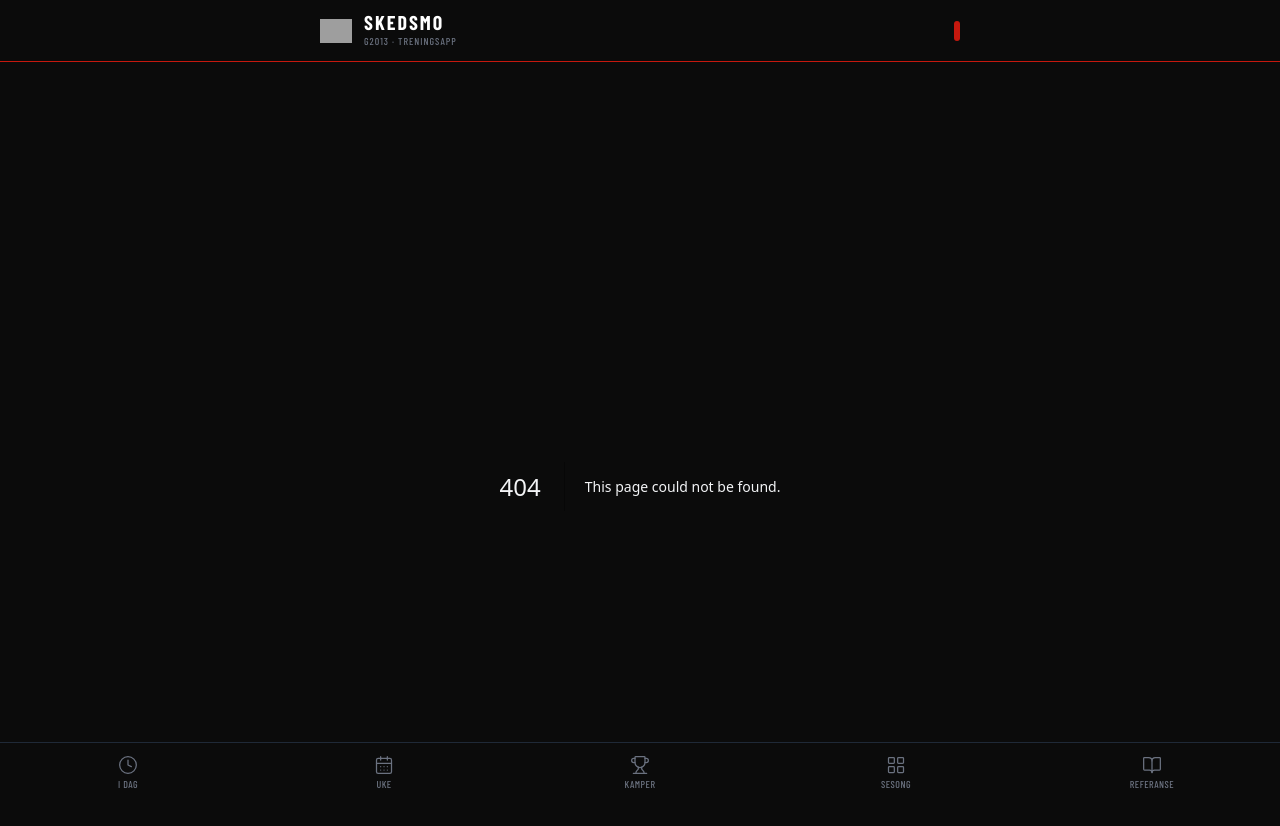
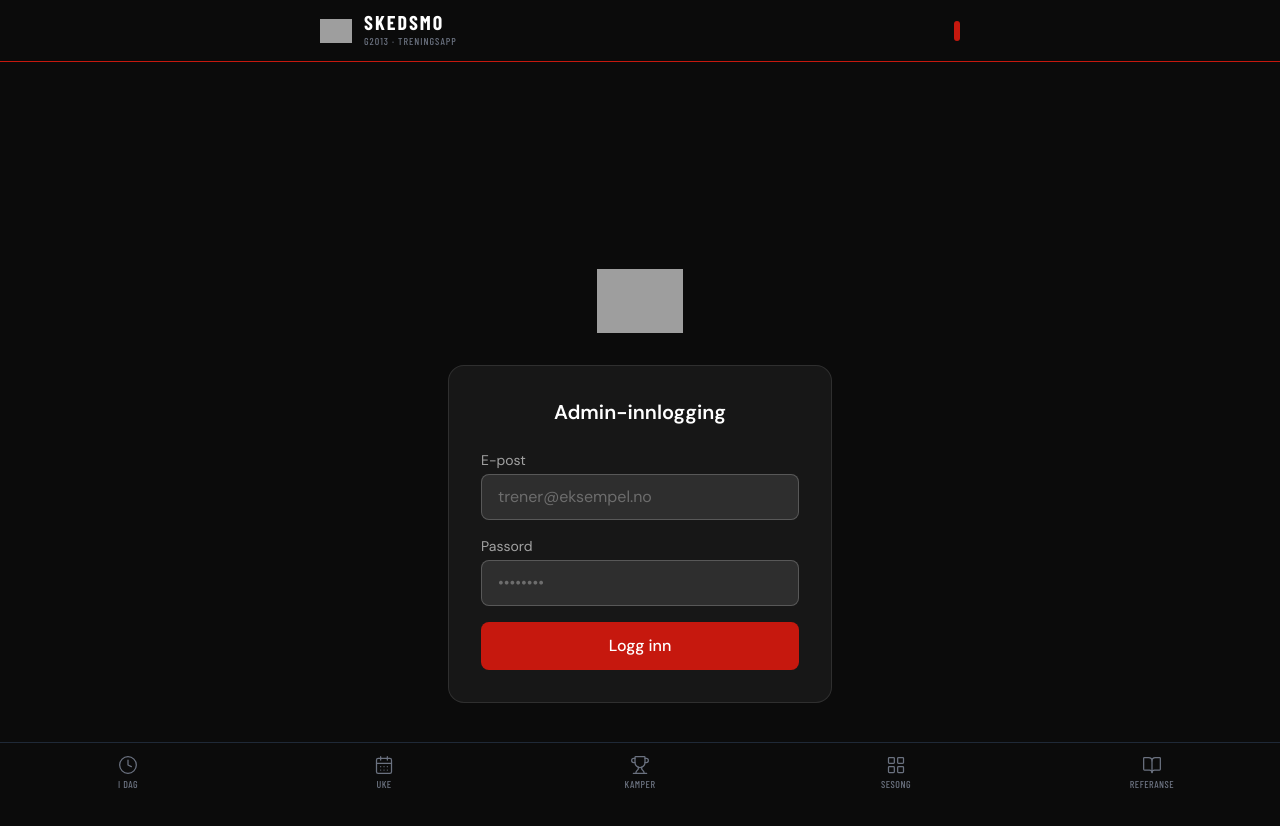
Before and after one commit to marsvar/skedsmo-gutter-2013, a Next.js app: page /admin/login in a window 1280 px wide. Before the commit this address had no page. Shown: the top 826 px of the page. Built offline with nearby package versions, Linux system fonts and the light colour scheme; grey boxes are pictures that could not be loaded; a web font is replaced by a local one.

Commit message:
feat(admin): add login page and sign-out route

```diff
--- /dev/null
+++ b/src/app/admin/login/page.tsx
@@ -0,0 +1,94 @@
+'use client'
+
+import { useState } from 'react'
+import { useRouter } from 'next/navigation'
+import { createSupabaseBrowserClient } from '@/lib/supabase/browser'
+
+export default function AdminLoginPage() {
+  const router = useRouter()
+  const [email, setEmail] = useState('')
+  const [password, setPassword] = useState('')
+  const [error, setError] = useState<string | null>(null)
+  const [loading, setLoading] = useState(false)
+
+  async function handleSubmit(e: React.FormEvent) {
+    e.preventDefault()
+    setError(null)
+    setLoading(true)
+
+    const supabase = createSupabaseBrowserClient()
+    const { error: signInError } = await supabase.auth.signInWithPassword({ email, password })
+
+    if (signInError) {
+      setError('Feil e-post eller passord.')
+      setLoading(false)
+      return
+    }
+
+    router.replace('/admin')
+  }
+
+  return (
+    <div className="min-h-screen flex items-center justify-center bg-[#0b0b0b]">
+      <div className="w-full max-w-sm">
+        {/* Logo */}
+        <div className="flex justify-center mb-8">
+          {/* eslint-disable-next-line @next/next/no-img-element */}
+          <img src="https://skedsmofk.no/images/logo.png" alt="Skedsmo FK" className="h-16 w-auto" />
+        </div>
+
+        <div className="bg-white/5 border border-white/10 rounded-2xl p-8">
+          <h1 className="text-white text-xl font-semibold mb-6 text-center">Admin-innlogging</h1>
+
+          <form onSubmit={handleSubmit} className="space-y-4">
+            <div>
+              <label htmlFor="email" className="block text-sm text-white/60 mb-1">
+                E-post
+              </label>
+              <input
+                id="email"
+                type="email"
+                autoComplete="email"
+                required
+                value={email}
+                onChange={(e) => setEmail(e.target.value)}
+                className="w-full bg-white/10 border border-white/20 rounded-lg px-4 py-2.5 text-white placeholder-white/30 focus:outline-none focus:ring-2 focus:ring-[#c6180e] focus:border-transparent"
+                placeholder="trener@eksempel.no"
+              />
+            </div>
+
+            <div>
+              <label htmlFor="password" className="block text-sm text-white/60 mb-1">
+                Passord
+              </label>
+              <input
+                id="password"
+                type="password"
+                autoComplete="current-password"
+                required
+                value={password}
+                onChange={(e) => setPassword(e.target.value)}
+                className="w-full bg-white/10 border border-white/20 rounded-lg px-4 py-2.5 text-white placeholder-white/30 focus:outline-none focus:ring-2 focus:ring-[#c6180e] focus:border-transparent"
+                placeholder="••••••••"
+              />
+            </div>
+
+            {error && (
+              <p className="text-sm text-red-400 bg-red-400/10 border border-red-400/20 rounded-lg px-4 py-2.5">
+                {error}
+              </p>
+            )}
+
+            <button
+              type="submit"
+              disabled={loading}
+              className="w-full bg-[#c6180e] hover:bg-[#a8140c] disabled:opacity-50 disabled:cursor-not-allowed text-white font-medium rounded-lg px-4 py-3 transition-colors"
+            >
+              {loading ? 'Logger inn…' : 'Logg inn'}
+            </button>
+          </form>
+        </div>
+      </div>
+    </div>
+  )
+}
--- /dev/null
+++ b/src/app/api/admin/auth/signout/route.ts
@@ -0,0 +1,8 @@
+import { createSupabaseServerClient } from '@/lib/supabase/server'
+import { NextResponse } from 'next/server'
+
+export async function POST() {
+  const supabase = createSupabaseServerClient()
+  await supabase.auth.signOut()
+  return NextResponse.redirect(new URL('/admin/login', process.env.NEXT_PUBLIC_SITE_URL ?? 'http://localhost:3000'))
+}
```
